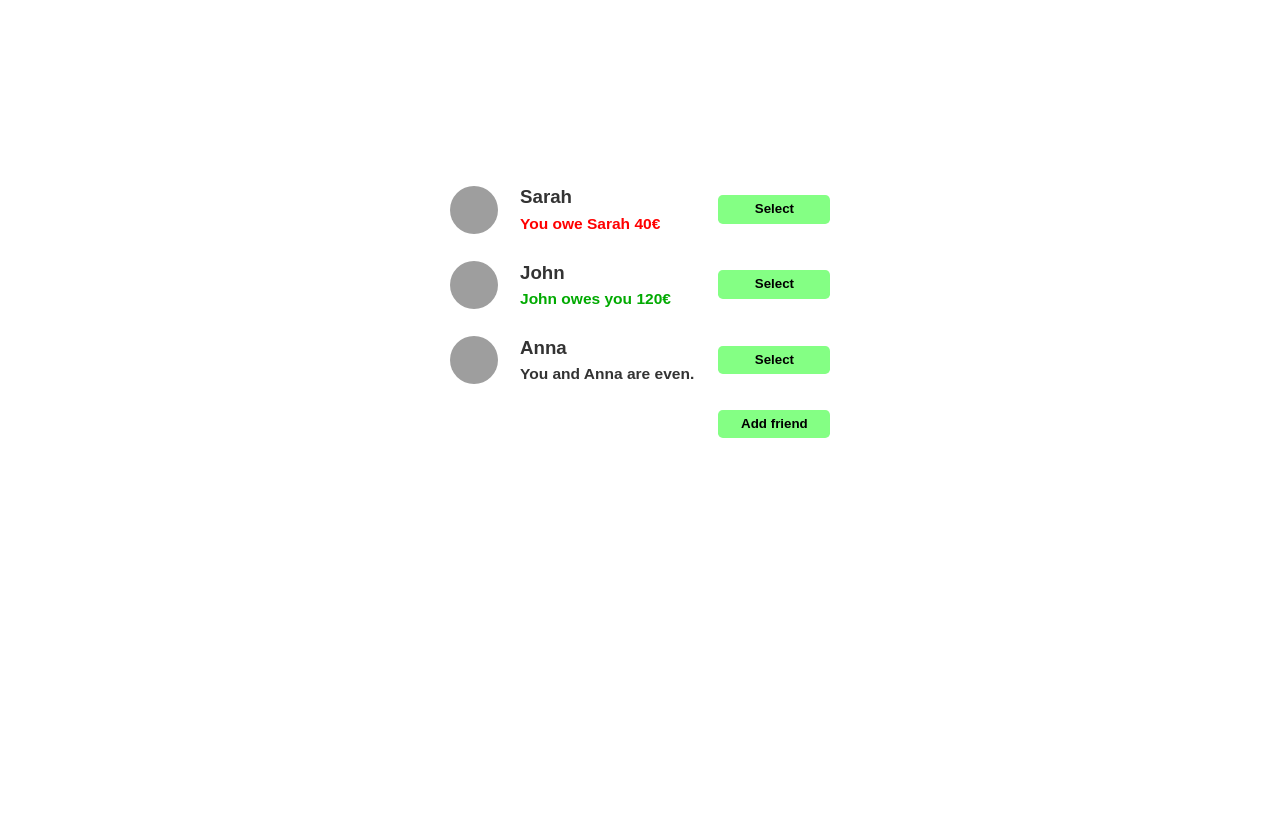
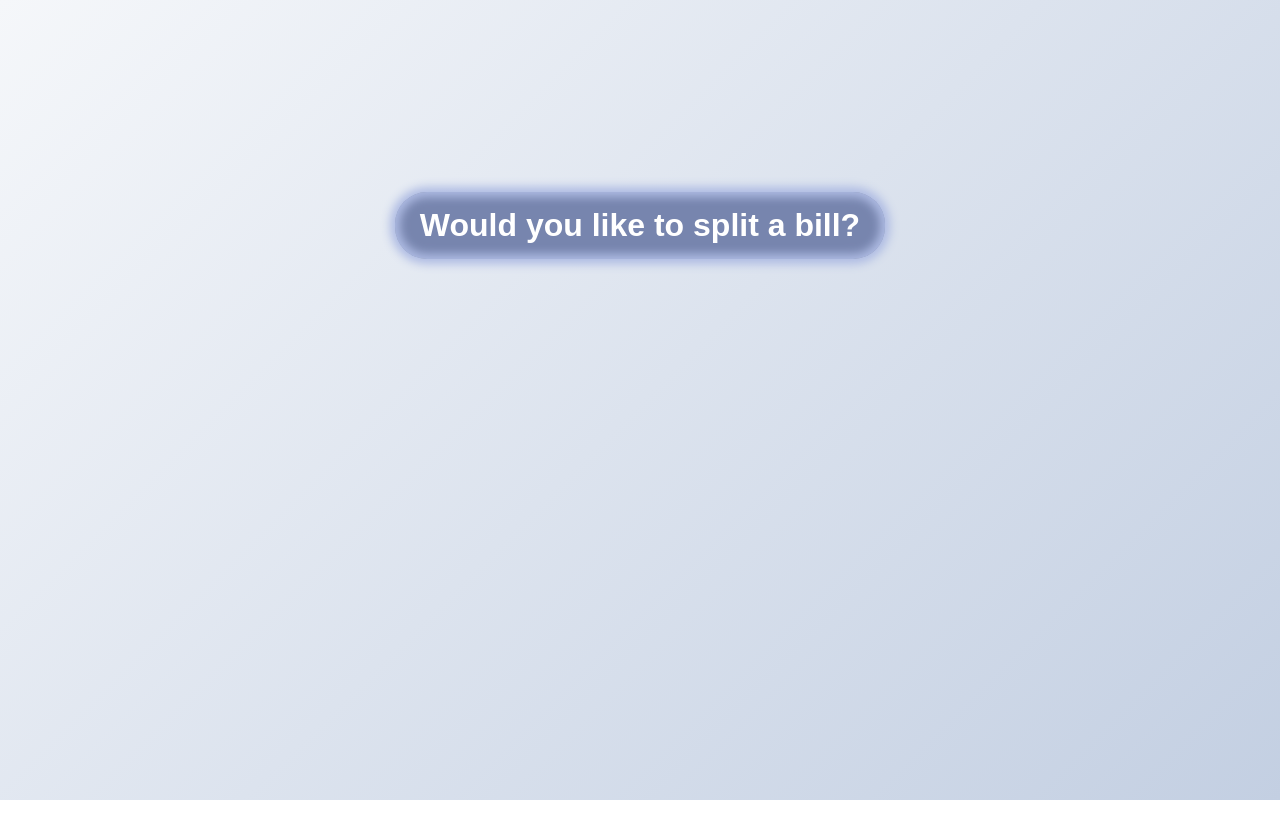
Before and after one commit to Srdjan-P/EatAndSplit, a React (Create React App) app: page / in a window 1280 px wide. Shown: the top 838 px of the page. After the commit the page ends 800 px from the top, so only its background shows below. Built offline with nearby package versions, Linux system fonts and the light colour scheme; grey boxes are pictures that could not be loaded.

Commit message:
CSS changes & added animations

```diff
--- a/src/App.js
+++ b/src/App.js
@@ -29,6 +29,7 @@ export default function App() {
   const [friends, setFriends] = useState(initialFriends);
   const [showAddFriend, setShowAddFriend] = useState(false);
   const [selectedFriend, setSelectedFriend] = useState(null);
+  const [showApp, setShowApp] = useState(false);
 
   function handleShowAddFriend() {
     setShowAddFriend((showAddFriend) => !showAddFriend);
@@ -59,6 +60,7 @@ export default function App() {
 
   return (
     <div className="app">
+      {showApp ? (
         <div className="sidebar">
           <FriendsList
             friends={friends}
@@ -72,6 +74,14 @@ export default function App() {
             </Button>
           </div>
         </div>
+      ) : (
+        <div className="headline">
+          <h1 onClick={() => setShowApp(true)}>
+            Would you like to split a bill?
+          </h1>
+        </div>
+      )}
+
       {selectedFriend && (
         <FormSplitBill
           selectedFriend={selectedFriend}
--- a/src/components/Friend.js
+++ b/src/components/Friend.js
@@ -1,3 +1,5 @@
+import Button from "./Button";
+
 export default function Friend({ friend, selectedFriend, onSelection }) {
   const isSelected = selectedFriend?.id === friend?.id;
 
@@ -23,9 +25,9 @@ export default function Friend({ friend, selectedFriend, onSelection }) {
           <p className="">You and {friend.name} are even.</p>
         )}
       </div>
-      <button onClick={() => onSelection(friend)}>
+      <Button onClick={() => onSelection(friend)}>
         {isSelected ? "Close" : "Select"}
-      </button>
+      </Button>
     </li>
   );
 }
--- a/src/index.css
+++ b/src/index.css
@@ -1,8 +1,8 @@
 :root {
-  --color-lightest: rgb(218, 255, 233);
-  --color-light: rgb(194, 255, 194);
-  --color-medium: rgb(132, 255, 132);
-  --color-dark: rgb(98, 207, 98);
+  --color-lightest: rgb(213, 223, 255);
+  --color-light: rgb(200, 212, 252);
+  --color-medium: rgb(174, 187, 227);
+  --color-dark: rgb(119, 133, 174);
 }
 
 * {
@@ -16,14 +16,32 @@ body {
   color: #333;
   display: flex;
   justify-content: center;
-  margin-top: 20vh;
   font-family: Arial, Helvetica, sans-serif;
+  background: linear-gradient(135deg, #f5f7fa 0%, #c3cfe2 100%);
 }
 
 .app {
   display: flex;
-  gap: 1rem;
-  padding: 1rem;
+  gap: 2rem;
+  padding: 2rem;
+  margin-top: 20vh;
+}
+
+.headline {
+  box-shadow: 0 0 10px 5px var(--color-medium);
+  border-radius: 2rem;
+  display: flex;
+  text-align: center;
+  animation: appear 0.5s ease-in backwards;
+}
+
+h1 {
+  padding: 15px 25px;
+  background-color: var(--color-dark);
+  box-shadow: inset 0 0 10px 5px var(--color-medium);
+  color: #fff;
+  border-radius: 2rem;
+  cursor: pointer;
 }
 
 button {
@@ -34,6 +52,11 @@ button {
   border: none;
   font-weight: bold;
   cursor: pointer;
+  transition: all 0.3s;
+  box-shadow: 0 3px 10px rgb(0, 0, 0, 0.08);
+  background-color: var(--color-dark);
+  color: #fff;
+  animation: slideIn 0.5s ease forwards;
 }
 
 .friends-list {
@@ -45,13 +68,20 @@ button {
   display: flex;
   justify-content: space-between;
   align-items: center;
-  padding: 0.6rem;
-  margin-bottom: 0.5rem;
-  border-radius: 0.3rem;
+  padding: 0.8rem;
+  margin-bottom: 0.8rem;
+  border-radius: 0.5rem;
+  background-color: white;
+  box-shadow: 0 3px 10px rgb(0, 0, 0, 0.08);
+  opacity: 0;
+  transform: translateY(20px);
+  animation: slideIn 0.5s ease forwards;
 }
 
 .sidebar li:hover {
   background-color: var(--color-lightest);
+  transition: all 0.3s;
+  box-shadow: 0 5px 15px rgba(0, 0, 0, 0.1);
 }
 
 .sidebar li img {
@@ -61,13 +91,19 @@ button {
 .sidebar .friend-info {
   display: flex;
   flex-direction: column;
-  width: 11rem;
+  flex-grow: 1;
+  margin-left: 1rem;
   gap: 0.4rem;
 }
 
 .sidebar .friend-info p {
   font-size: 0.97rem;
   font-weight: 550;
+}
+
+.sidebar .friend-info h3 {
+  color: #333;
+  margin-bottom: 0.2rem;
 }
 
 .red {
@@ -97,6 +133,9 @@ button {
   padding: 10px;
   border-radius: 0.3rem;
   margin-bottom: 1.5rem;
+  box-shadow: 0 3px 10px rgb(0, 0, 0, 0.08);
+
+  animation: slideDown 0.3s ease-in-out backwards;
 }
 
 .space-between {
@@ -119,11 +158,18 @@ button {
   padding: 2rem;
   margin-left: 1.5rem;
   border-radius: 0.3rem;
+  box-shadow: 0 3px 10px rgb(0, 0, 0, 0.08);
+  animation: slideLeft 0.3s ease-in-out forwards;
 }
 
 .form-split-bill h2 {
   margin-bottom: 2rem;
   text-transform: uppercase;
+  color: #fff;
+  box-shadow: 0 0 5px 3px var(--color-medium);
+  padding: 10px;
+  border-radius: 0.5rem;
+  background-color: var(--color-medium);
 }
 
 .form-split-bill .space-between {
@@ -145,3 +191,48 @@ button {
   border: none;
   border-radius: 0.2rem;
 }
+
+@keyframes appear {
+  from {
+    opacity: 0;
+    transform: translateY(-50px);
+  }
+
+  to {
+    opacity: 1;
+    transform: translate(0);
+  }
+}
+
+@keyframes slideIn {
+  from {
+    opacity: 0;
+    transform: translateY(20px);
+  }
+  to {
+    opacity: 1;
+    transform: translateY(0);
+  }
+}
+
+@keyframes slideDown {
+  from {
+    opacity: 0;
+    transform: translateY(-20px);
+  }
+  to {
+    opacity: 1;
+    transform: translateY(0);
+  }
+}
+
+@keyframes slideLeft {
+  from {
+    opacity: 0;
+    transform: translateX(20px);
+  }
+  to {
+    opacity: 1;
+    transform: translateX(0);
+  }
+}
```
Lines whose indentation alone changed are shown as unchanged.
